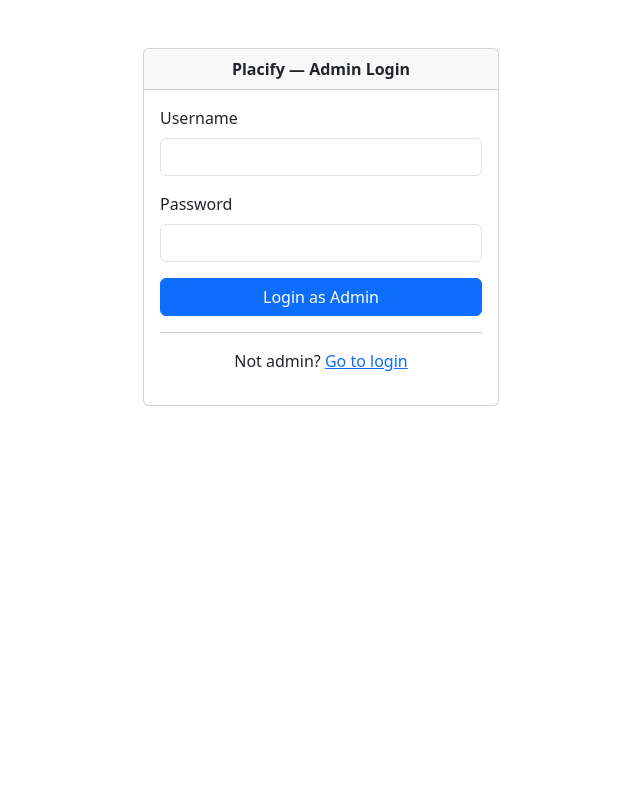
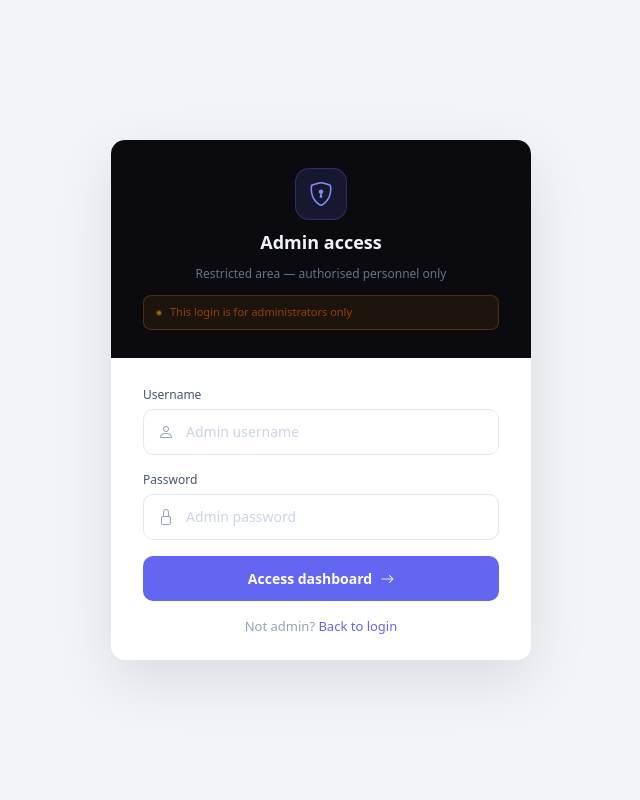
Before and after one commit to 24f3000833/placement-portal-application, a Flask app: page /admin/login in a window 1280 px wide. Shown: the whole page, without its empty margins (319-959 px from the left). Run offline with Flask 3, Linux system fonts and the light colour scheme.

Commit message:
Improved admin login ui

```diff
--- a/static/css/style.css
+++ b/static/css/style.css
@@ -531,3 +631,104 @@
 .hp-footer-links a:hover {
     color: #94a3b8;
 }
+
+.al-body {
+    min-height: 100vh;
+    background-color: #f1f5f9;
+    display: flex;
+    align-items: center;
+    justify-content: center;
+    padding: 2rem;
+}
+
+.al-card {
+    background: #ffffff;
+    border-radius: var(--card-radius);
+    box-shadow: 0 20px 60px rgba(0, 0, 0, 0.10);
+    width: 100%;
+    max-width: 420px;
+    overflow: hidden;
+    animation: fadeSlideUp 0.4s ease both;
+}
+
+.al-top {
+    background-color: var(--dark-panel);
+    padding: 28px 32px;
+    display: flex;
+    flex-direction: column;
+    align-items: center;
+    gap: 12px;
+}
+
+.al-shield {
+    width: 52px;
+    height: 52px;
+    border-radius: 14px;
+    background: rgba(99, 102, 241, 0.15);
+    border: 0.5px solid rgba(99, 102, 241, 0.3);
+    display: flex;
+    align-items: center;
+    justify-content: center;
+    font-size: 24px;
+    color: #818cf8;
+}
+
+.al-top h2 {
+    font-size: 18px;
+    font-weight: 600;
+    color: #f1f5f9;
+    margin: 0;
+}
+
+.al-top p {
+    font-size: 12px;
+    color: #64748b;
+    margin: 0;
+    text-align: center;
+}
+
+.al-warning {
+    display: flex;
+    align-items: center;
+    gap: 8px;
+    background: rgba(245, 158, 11, 0.08);
+    border: 0.5px solid rgba(245, 158, 11, 0.2);
+    border-radius: 8px;
+    padding: 8px 12px;
+    width: 100%;
+}
+
+.al-warning-dot {
+    width: 6px;
+    height: 6px;
+    border-radius: 50%;
+    background: #f59e0b;
+    flex-shrink: 0;
+    animation: pulseDot 2s ease-in-out infinite;
+}
+
+.al-warning span {
+    font-size: 11px;
+    color: #92400e;
+}
+
+.al-form {
+    padding: 28px 32px 16px;
+}
+
+.al-footer {
+    text-align: center;
+    padding: 0 32px 24px;
+    font-size: 13px;
+    color: #94a3b8;
+}
+
+.al-footer a {
+    color: var(--accent);
+    text-decoration: none;
+    font-weight: 500;
+}
+
+.al-footer a:hover {
+    text-decoration: underline;
+}
--- a/templates/auth/admin_login.html
+++ b/templates/auth/admin_login.html
@@ -1,31 +1,61 @@
 {% extends "base.html" %}
-{% block content %}
 
-<div class="row justify-content-center mt-5">
-    <div class="col-md-4">
-        <div class="card">
-            <div class="card-header text-center fw-bold">Placify — Admin Login</div>
-            <div class="card-body">
-                <form method="POST" action="{{ url_for('admin_login') }}">
-                    <div class="mb-3">
-                        <label class="form-label">Username</label>
-                        <input type="text" name="username" class="form-control" required>
-                    </div>
+{% block full_page %}
+<div class="al-body">
+    <div class="al-card">
 
-
-                    <div class="mb-3">
-                        <label class= "form-label">Password</label>
-                        <input type = "password" name="password" class="form-control" required>
-                    </div>
-
-                    <button type ="submit" class="btn btn-primary w-100">Login as Admin</button>
-                </form>
-
-                <hr>
-                <p class="text-center">Not admin? <a href="{{ url_for('login') }}">Go to login</a></p>
+        <div class="al-top">
+            <div class="al-shield">
+                <i class="bi bi-shield-lock"></i>
+            </div>
+            <h2>Admin access</h2>
+            <p>Restricted area — authorised personnel only</p>
+            <div class="al-warning">
+                <span class="al-warning-dot"></span>
+                <span>This login is for administrators only</span>
             </div>
         </div>
+
+        {% with messages = get_flashed_messages(with_categories=true) %}
+            {% if messages %}
+                {% for category, message in messages %}
+                    <div class="alert alert-{{ category }} mx-4 mt-4 mb-0" role="alert">
+                        {{ message }}
+                    </div>
+                {% endfor %}
+            {% endif %}
+        {% endwith %}
+
+        <form method="POST" action="{{ url_for('admin_login') }}">
+            <div class="al-form">
+                <div class="input-field">
+                    <label for="username">Username</label>
+                    <div class="input-wrap">
+                        <i class="bi bi-person"></i>
+                        <input type="text" id="username" name="username"
+                               placeholder="Admin username" required>
+                    </div>
+                </div>
+
+                <div class="input-field">
+                    <label for="password">Password</label>
+                    <div class="input-wrap">
+                        <i class="bi bi-lock"></i>
+                        <input type="password" id="password" name="password"
+                               placeholder="Admin password" required>
+                    </div>
+                </div>
+
+                <button type="submit" class="login-btn">
+                    Access dashboard <i class="bi bi-arrow-right"></i>
+                </button>
+            </div>
+        </form>
+
+        <div class="al-footer">
+            Not admin? <a href="{{ url_for('login') }}">Back to login</a>
+        </div>
+
     </div>
 </div>
-
 {% endblock %}
```
Also changed, not shown: other parts of static/css/style.css (+101 -1 lines), templates/auth/login.html (+5 -3 lines).
